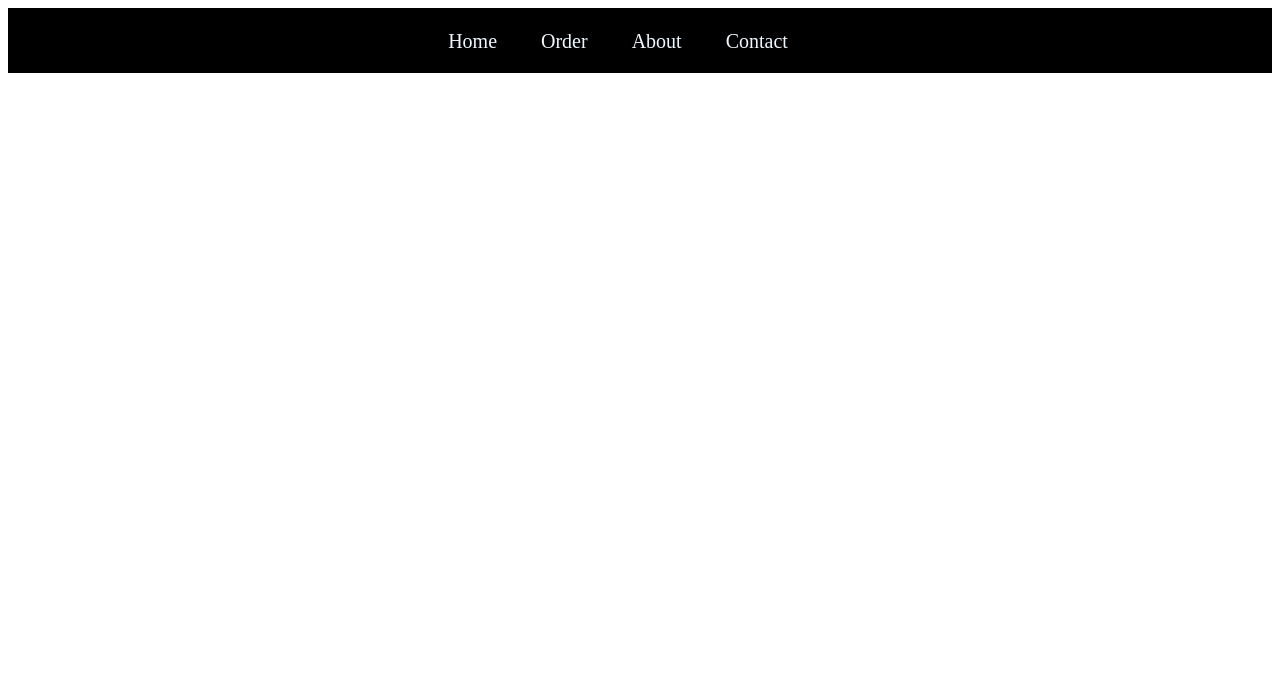
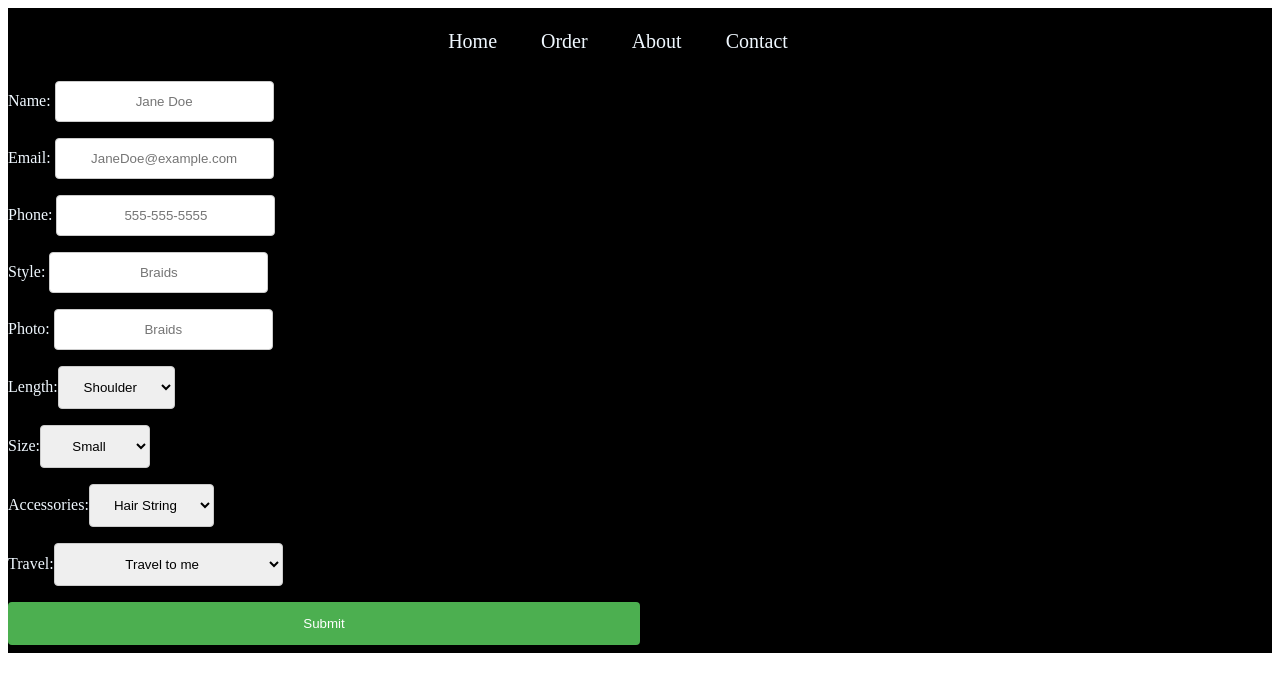
Before and after one commit to vincentservio/FrontEnd_Alisha_Servio, a plain HTML site: page index.html in a window 1280 px wide. Both pictures are taken after a click on the link "Order". Drawn offline with Linux system fonts and the light colour scheme.

Commit message:
form styling

```diff
--- a/clearClicks.js
+++ b/clearClicks.js
@@ -1,3 +1,7 @@
 const clearClicks = () => {
   document.getElementById("main").innerHTML = "";
 };
+
+const clearForm = () => {
+  document.querySelector("form").innerHTML = "";
+};
--- a/form.js
+++ b/form.js
@@ -1,6 +1,7 @@
 function loadform() {
   //   clearPage();
   //   loadNav();
+  clearClicks();
   const index = document.getElementById("main");
 
   // let id = event.target.dataset.id;
@@ -48,11 +49,13 @@ function loadform() {
         `;
   index.innerHTML += html;
   document.querySelector("form").addEventListener("submit", () => {
-      createNew()
+    createNew();
   });
+  // document.getElementById("Order").addEventListener("click", clearForm);
+}
 
 const createNew = () => {
-    event.preventDefault()
+  event.preventDefault();
   const Appt = {
     name: document.getElementById("name").value,
     email: document.getElementById("email").value,
@@ -61,16 +64,13 @@ const createNew = () => {
     photo: document.getElementById("photo").value,
     length: document.getElementById("length").value,
     size: document.getElementById("size").value,
-            accessories: document.getElementById("accessories").value,
     travel: document.getElementById("travel").value,
+  };
+};
 
-    }
-}
-
-
-  const
+//const
 //  document.querySelector("form").addEventListener("submit", () => {
 //    createChore(event, id);
 //  }
 //  );
-}
+//}
--- a/style.css
+++ b/style.css
@@ -35,3 +35,37 @@ a {
   color: aliceblue;
   text-decoration: none;
 }
+
+input[type="text"],
+select {
+  margin-left: auto;
+  margin-right: auto;
+  display: block;
+  text-align: center;
+  padding: 12px 20px;
+  margin: 8px 0;
+  display: inline-block;
+  border: 1px solid #ccc;
+  border-radius: 4px;
+  box-sizing: border-box;
+}
+
+input[type="submit"] {
+  width: 50%;
+  background-color: #4caf50;
+  color: white;
+  padding: 14px 20px;
+  margin: 8px 0;
+  border: none;
+  border-radius: 4px;
+  cursor: pointer;
+}
+
+input[type="submit"]:hover {
+  background-color: #45a049;
+}
+form {
+  margin-left: auto;
+  margin-right: auto;
+  display: block;
+}
```
Lines whose indentation alone changed are shown as unchanged.
